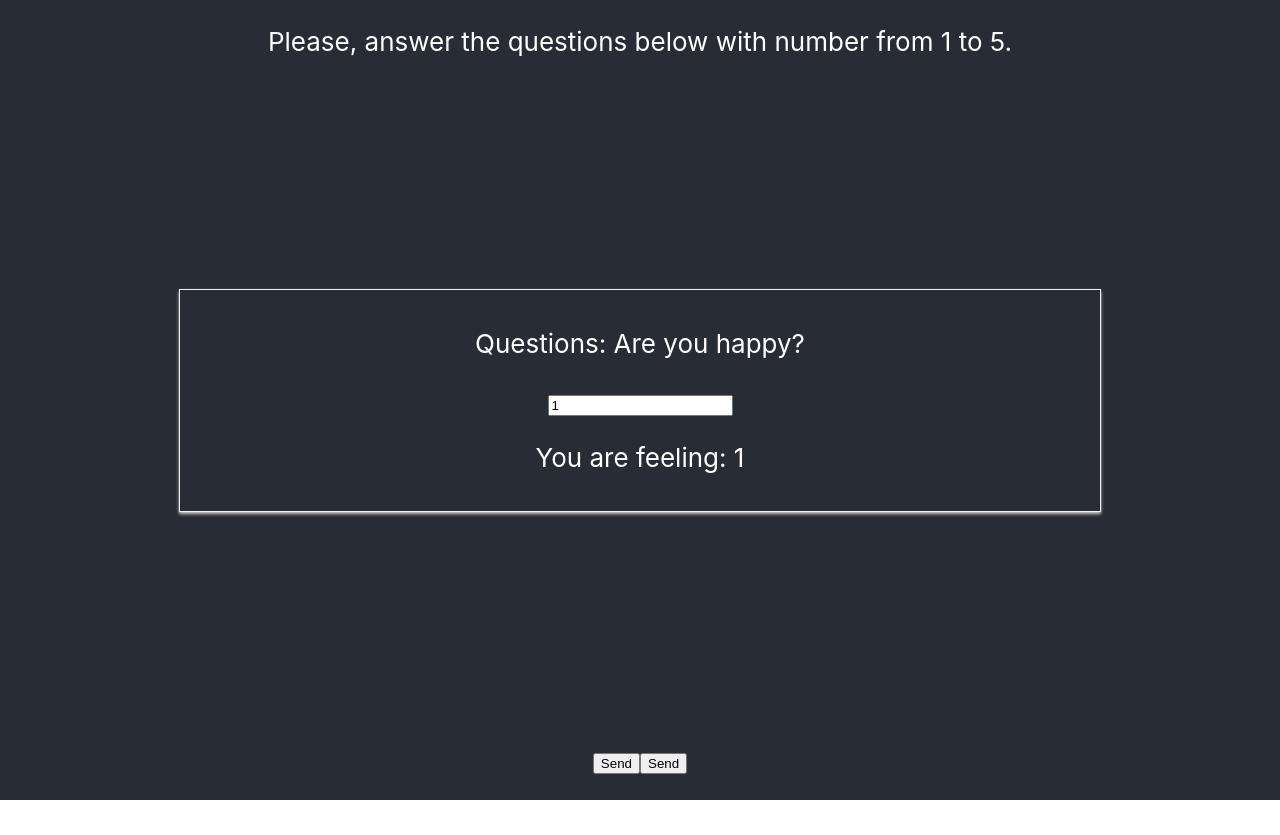
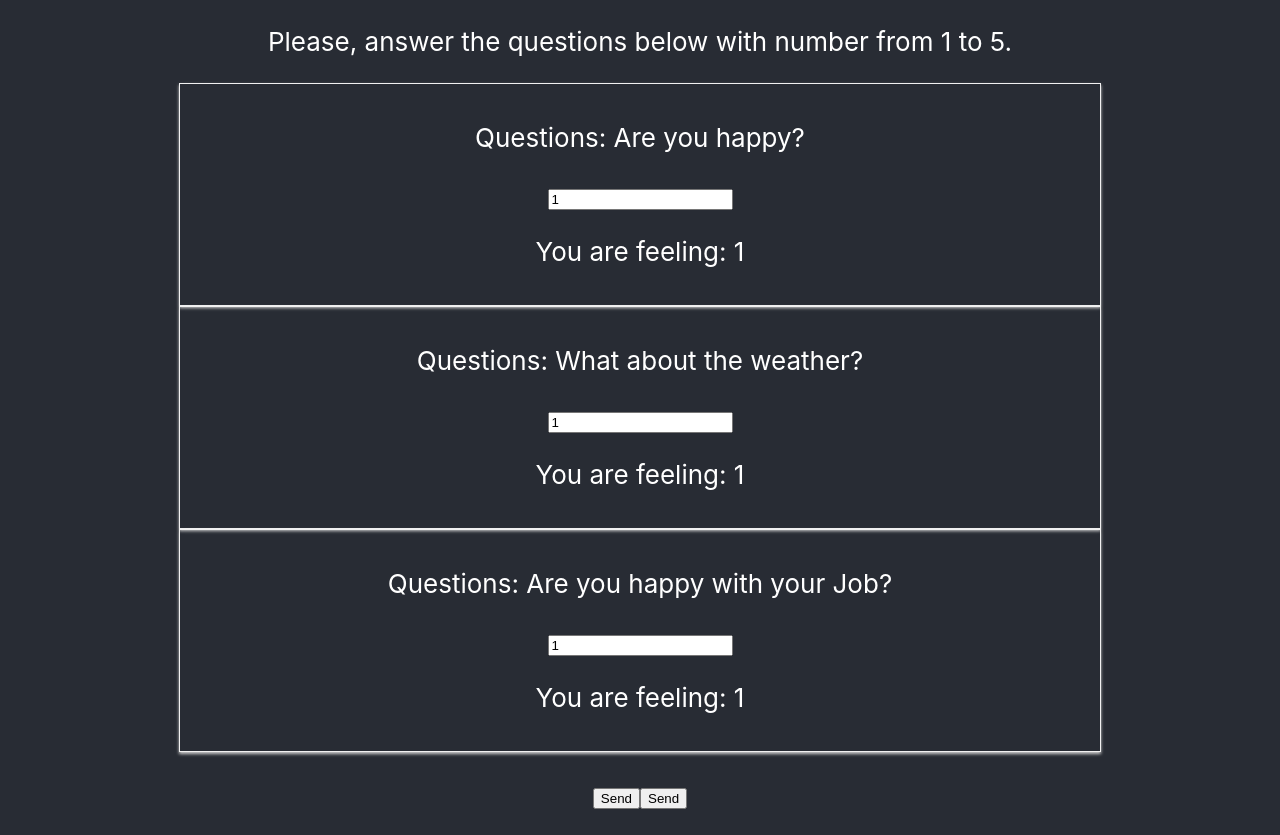
Before and after one commit to analistacarlosh/feedback-webapp, a React (Create React App) app: page / in a window 1280 px wide. Before the commit the page ends 800 px from the top, so only its background shows below. Built offline with nearby package versions, Linux system fonts and the light colour scheme.

Commit message:
Dynamic values

```diff
--- a/src/App.js
+++ b/src/App.js
@@ -12,10 +12,11 @@ class App extends Component {
   // unmutable
   state = {
     answers: [
-        {question: 'Are you happy?', answer: 1},
-        {question: 'What about the weather?', answer: 1},
-        {question: 'Are you happy with your Job?', answer: 1},
-    ]
+        {id: 1, question: 'Are you happy?', answer: 1},
+        {id: 2, question: 'What about the weather?', answer: 1},
+        {id: 3, question: 'Are you happy with your Job?', answer: 1},
+    ],
+    isFormeEnable: true
   }
 
   sendHandler = (answer) => {
@@ -23,41 +24,64 @@ class App extends Component {
     // this.state.answers[0].question;
     this.setState({
       answers: [
-        {question: 'Are you happy?', answer: 4},
-        {question: 'What about the weather?', answer: 3},
-        {question: 'Are you happy with your Job?', answer: 3},
+        {id: 1, question: 'Are you happy?', answer: 4},
+        {id: 2, question: 'What about the weather?', answer: 3},
+        {id: 3, question: 'Are you happy with your Job?', answer: 3},
       ]
       }
     )
   }
 
-  answersHandler = (event) => {
+  answersHandler = (event, id) => {
+
     console.log('answersHandler::-:)');
+
+    const questionAnsweredIndex = this.state.answers.findIndex(qa =>{
+      return qa.id === id;
+    });
+
+    const questionAnswered = {
+      ...this.state.answers[questionAnsweredIndex]
+    };
+
+    questionAnswered.answer = event.target.value;
+
+    const allQuestions = [...this.state.answers];
+    allQuestions[questionAnsweredIndex] = questionAnswered;
+    this.setState({ answers: allQuestions });
+
+    /*
     this.setState({
       answers: [
-        {question: 'Are you happy?', answer: event.target.value},
-        {question: 'What about the weather?', answer: event.target.value},
-        {question: 'Are you happy with your Job?', answer: 3},
+        {id: 1, question: 'Are you happy?', answer: event.target.value},
+        {id: 2, question: 'What about the weather?', answer: event.target.value},
+        {id: 3, question: 'Are you happy with your Job?', answer: event.target.value},
       ]
-      }
-    )
+      });
+     */
   }
 
   render() {
+
+    // You can write JS code here
+
     return (
+      this.state.isFormeEnable === true ?
       <div className="App">
         <header className="App-header">
           <p>
             Please, answer the questions below with number from 1 to 5.
           </p>
 
-          <Question
-            question={this.state.answers[0].question}
-            answer={this.state.answers[0].answer}
-            changed={this.answersHandler}
-            click={this.sendHandler.bind(this, '0')}
-          > -
-          </Question>
+          {this.state.answers.map((question, index) => {
+              return <Question
+              question={question.question}
+              answer={question.answer}
+              changed={(event) => this.answersHandler(event, question.id)}
+              click={this.sendHandler.bind(this, '0')}
+              key={question.id}
+              />
+          })}
 
           <p>
             <button onClick={this.sendHandler}> Send </button>
@@ -66,6 +90,7 @@ class App extends Component {
 
         </header>
       </div>
+      : null
     );
     // return React.createElement('div', {className: 'App'}, React.createElement('h1', null, 'FeedBack App'))
   }
```
